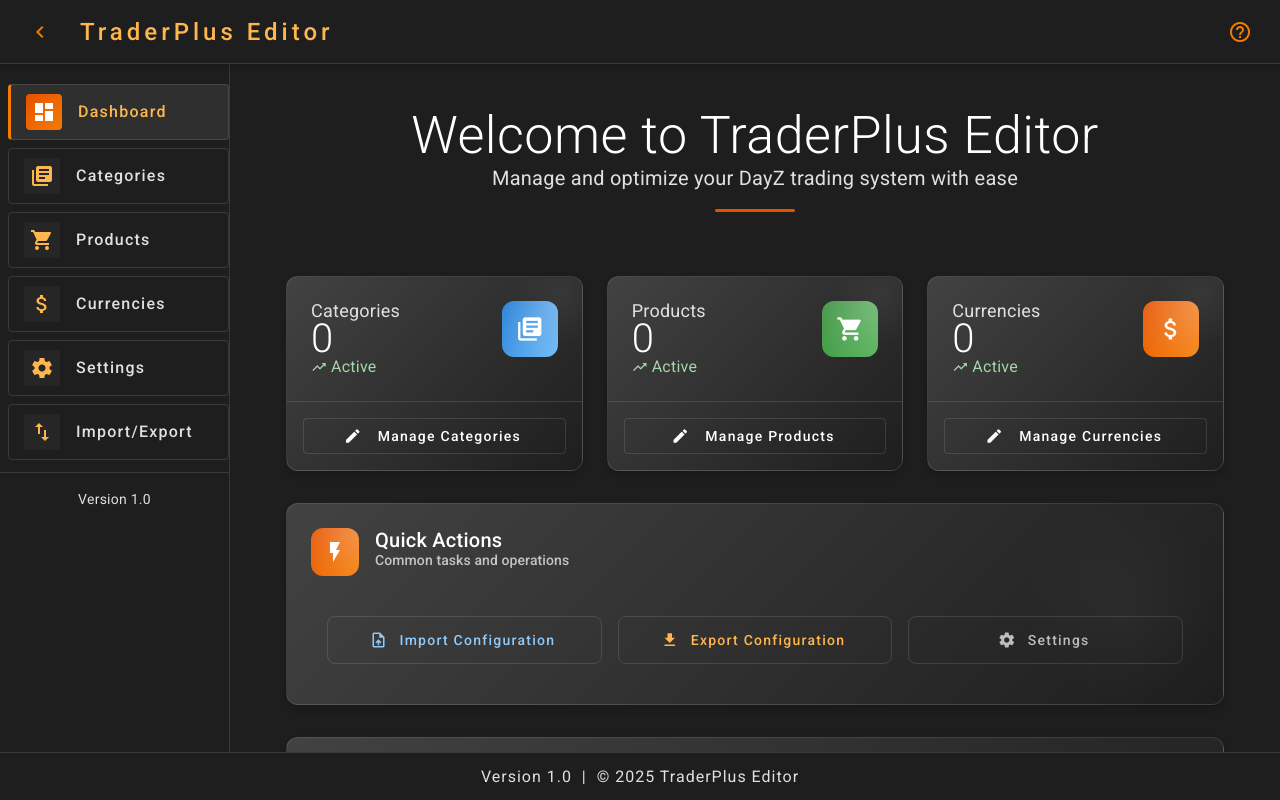
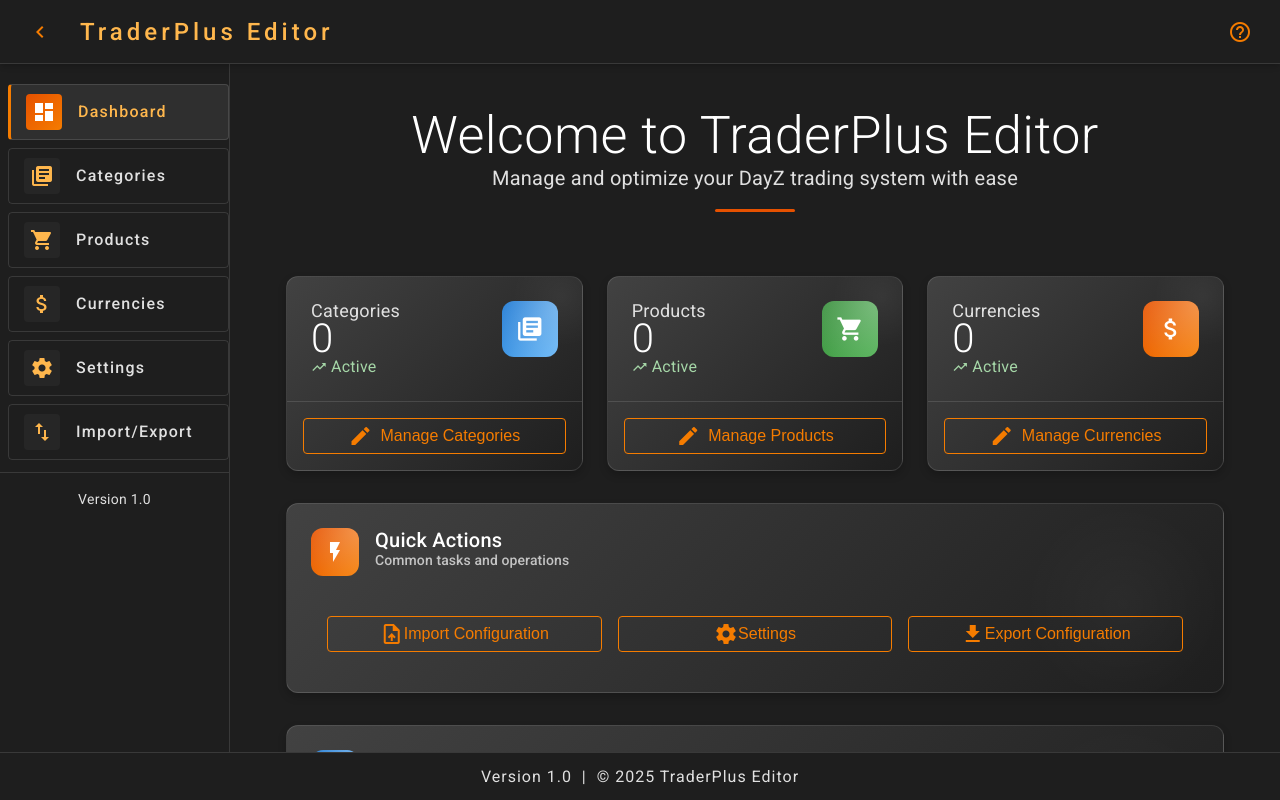
Before and after one commit to TheDmitri/traderpluseditor, an Angular app: page /dashboard in a window 1280 px wide. Built offline with nearby package versions, Linux system fonts and the light colour scheme.

Commit message:
refactor(dashboard, product-editor): replace mat-stroked-button with custom-stroked-button for consistency and improved theming

```diff
--- a/src/app/features/dashboard/components/dashboard.component.html
+++ b/src/app/features/dashboard/components/dashboard.component.html
@@ -22,7 +22,7 @@
         </div>
       </div>
       <mat-card-actions>
-        <button mat-stroked-button routerLink="/categories">
+        <button class="custom-stroked-button color-accent" routerLink="/categories">
           <mat-icon>edit</mat-icon>
           Manage Categories
         </button>
@@ -44,7 +44,7 @@
         </div>
       </div>
       <mat-card-actions>
-        <button mat-stroked-button routerLink="/products">
+        <button class="custom-stroked-button color-accent" routerLink="/products">
           <mat-icon>edit</mat-icon>
           Manage Products
         </button>
@@ -66,7 +66,7 @@
         </div>
       </div>
       <mat-card-actions>
-        <button mat-stroked-button routerLink="/currencies">
+        <button class="custom-stroked-button color-accent" routerLink="/currencies">
           <mat-icon>edit</mat-icon>
           Manage Currencies
         </button>
@@ -86,17 +86,17 @@
       </mat-card-header>
       <mat-card-content>
         <div class="action-buttons">
-          <button mat-stroked-button class="action-button import-button" routerLink="/file-management">
+          <button class="custom-stroked-button color-accent" routerLink="/file-management">
             <mat-icon>upload_file</mat-icon>
             Import Configuration
           </button>
-          <button mat-stroked-button class="action-button export-button" routerLink="/file-management">
+          <button class="custom-stroked-button color-accent" routerLink="/settings">
+            <mat-icon>settings</mat-icon>
+            Settings
+          </button>
+          <button class="custom-stroked-button color-accent" routerLink="/file-management">
             <mat-icon>download</mat-icon>
             Export Configuration
-          </button>
-          <button mat-stroked-button class="action-button settings-button" routerLink="/settings">
-            <mat-icon>settings</mat-icon>
-            Settings
           </button>
         </div>
       </mat-card-content>
--- a/src/app/features/dashboard/components/dashboard.component.scss
+++ b/src/app/features/dashboard/components/dashboard.component.scss
@@ -277,31 +277,7 @@
       display: grid;
       grid-template-columns: repeat(3, 1fr);
       gap: 16px;
-      padding: 0 24px 24px;
-
-      .action-button {
-        height: 48px;
-        border-radius: 8px;
-        font-weight: 500;
-        gap: 8px;
-
-        mat-icon {
-          margin-right: 4px;
-        }
-      }
-
-      .import-button {
-        color: var(--color-info-light);
-      }
-
-      .export-button {
-        color: var(--color-accent-light);
-      }
-
-      .settings-button {
-        color: var(--color-neutral-light);
-      }
-    }
+      padding: 0 24px 24px;    }
   }
 }
 
--- a/src/app/features/product-editor/components/product-editor.component.html
+++ b/src/app/features/product-editor/components/product-editor.component.html
@@ -5,18 +5,14 @@
         <h2>Product Editor</h2>
         <p class="subtitle">Manage your TraderPlus products</p>
         <div class="action-buttons">
-          <button
-            mat-raised-button
-            color="primary"
+          <button class="custom-stroked-button color-accent"
             (click)="addProduct()"
             matTooltip="Create a new product"
           >
             <mat-icon>add</mat-icon>
             Create New Product
           </button>
-          <button
-            mat-raised-button
-            color="primary"
+          <button class="custom-stroked-button color-accent"
             routerLink="/file-management"
             matTooltip="Import products from file"
           >
@@ -26,9 +22,7 @@
         </div>
       </div>
       <div class="header-right">
-        <button
-          mat-raised-button
-          color="warn"
+        <button class="custom-stroked-button color-warn"
           [matMenuTriggerFor]="dangerMenu"
           matTooltip="Dangerous operations"
         >
```
